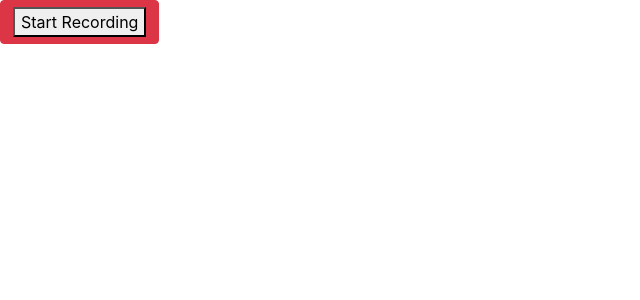
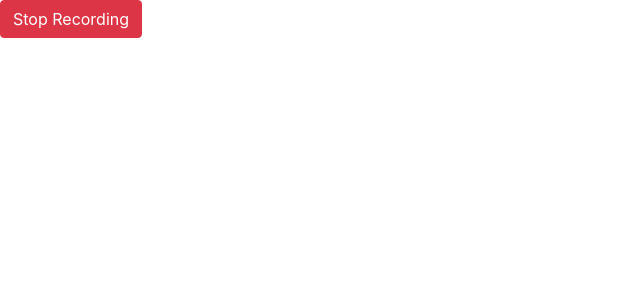
Before and after one commit to Shubham-SK/kronos, a Flask app: template templates/STOP.html in a window 1280 px wide. Shown: the part 56-356 px from the top of the page, without its empty margins (0-640 px from the left). Run offline with Flask 2, Linux system fonts and the light colour scheme; the template is opened without the code that fills it, so the values that code supplies are empty; some libraries are stand-ins or nearby versions.

Commit message:
doin time 2

```diff
--- a/server.py
+++ b/server.py
@@ -2,15 +2,22 @@ from flask import Flask, request, render_template
 
 app = Flask(__name__)
 
-@app.route('/button')
-def button():
+@app.route('/start')
+def start():
     print("Hello World")
+    return render_template("START.html")
+
+
+@app.route('/stop')
+def stop():
     return render_template("STOP.html")
-
 
 @app.route('/')
 def index():
     return render_template("START.html")
 
+
+
+
 if __name__ == "__main__":
     app.run(debug=True)
--- a/templates/START.html
+++ b/templates/START.html
@@ -42,9 +42,9 @@
     </form>
   </div>
 </nav>
-    <form action="button" class="btn btn-danger">
-      <button type="submit">Start Recording</button>
-    <form>
+<form action="stop">
+  <button type="submit"  class="btn btn-danger">Start Recording</button>
+</form>
 
 	</body>
 
--- a/templates/STOP.html
+++ b/templates/STOP.html
@@ -42,9 +42,9 @@
     </form>
   </div>
 </nav>
-    <form action="button" class="btn btn-danger">
-      <button type="submit">Start Recording</button>
-    <form>
+    <form action="start">
+      <button type="submit"  class="btn btn-danger">Stop Recording</button>
+    </form>
 
 	</body>
 
```
Also changed, not shown: templates/index.html (deleted).
